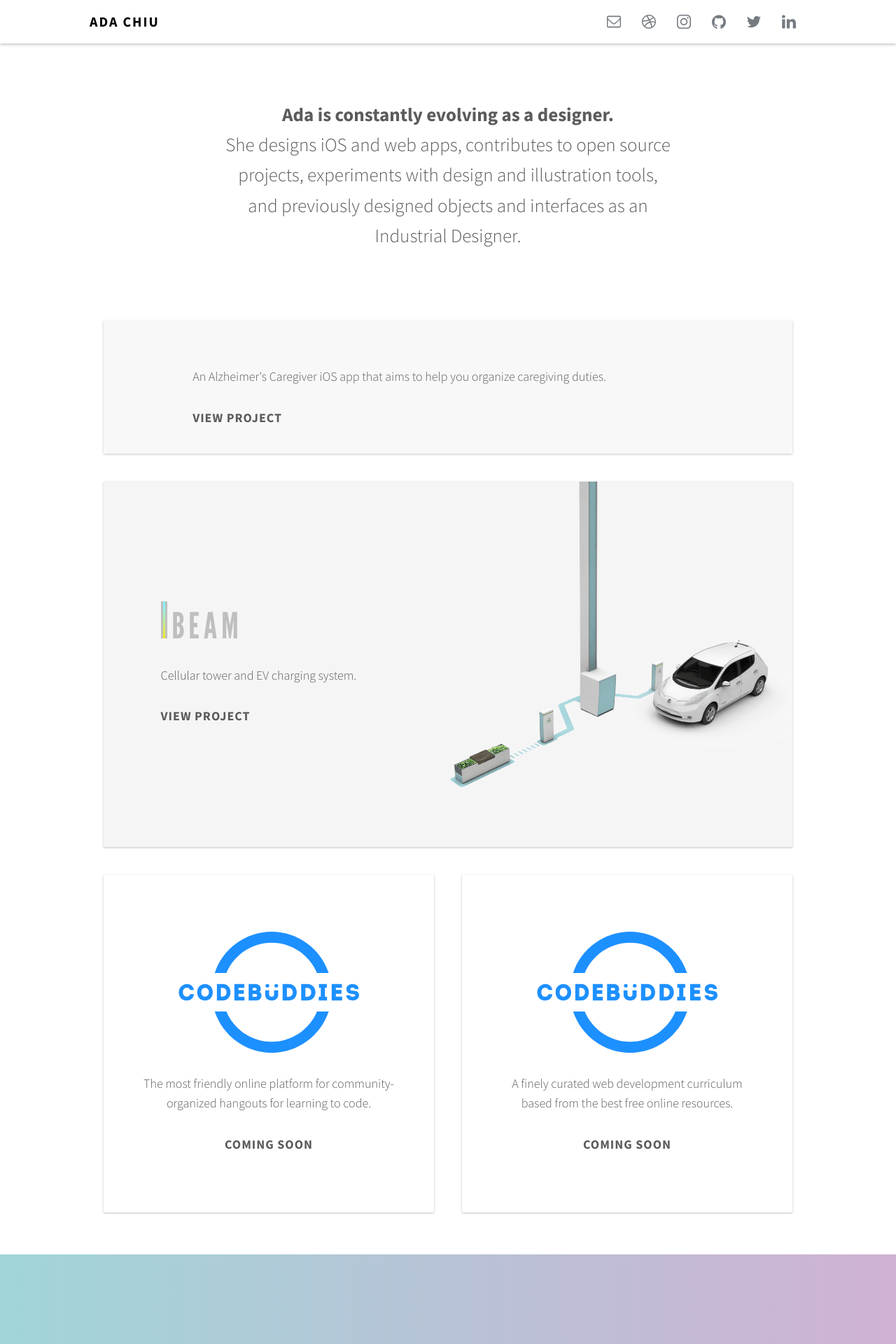
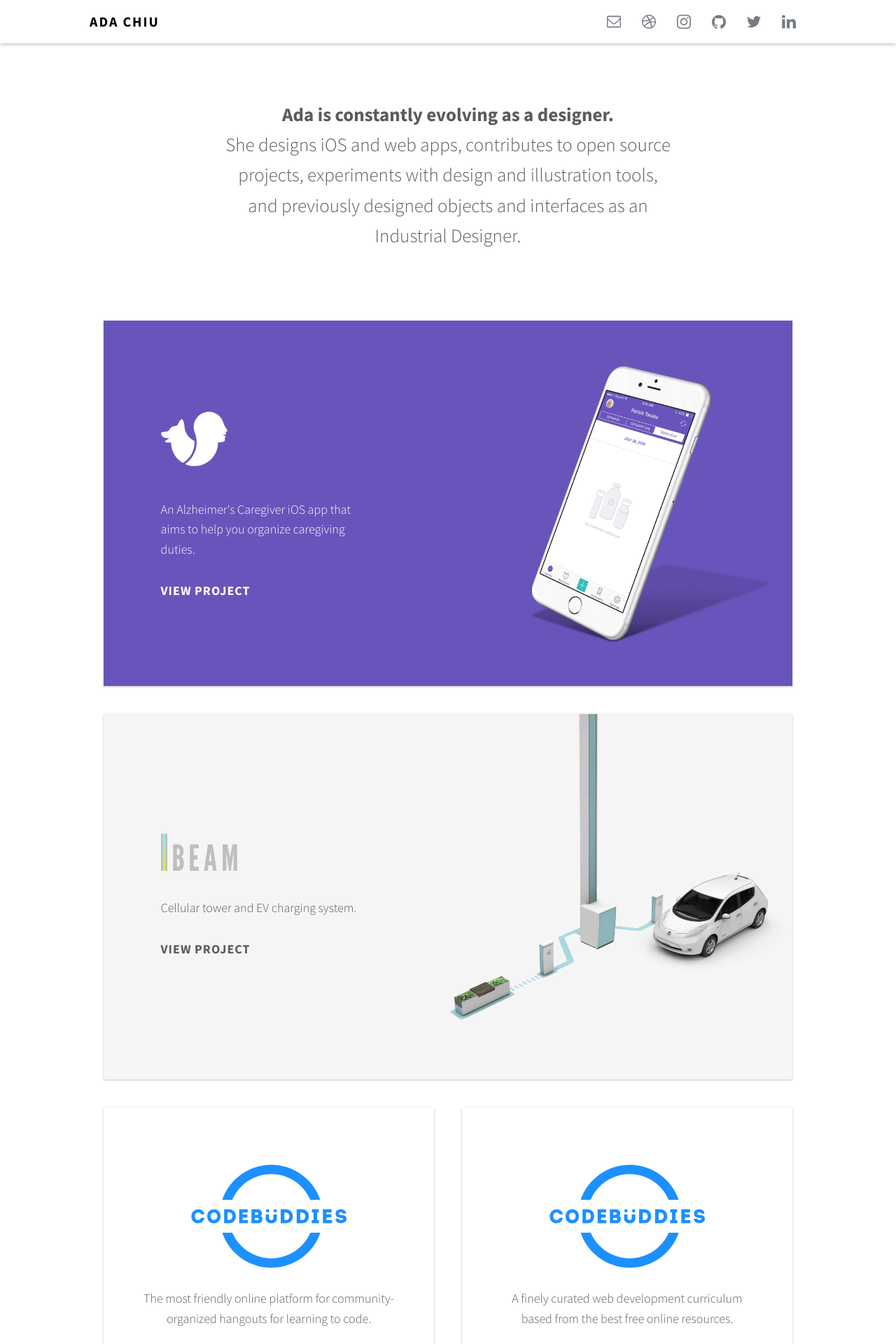
Before and after one commit to adachiu/adachiu.github.io, a Jekyll site: the page built from index.html, in a window 1280 px wide. Shown: the top 1920 px of the page at 70% size. Built offline with Jekyll 4.4.1, drawn with Linux system fonts in a browser that asks for light colours.

Commit message:
add alzie card content and media queries

```diff
--- a/_includes/home-works.html
+++ b/_includes/home-works.html
@@ -2,12 +2,12 @@
 
     <section class="section-alzie card">
       <div class="section-alzie-text">
+        <div class="alzie-logo">
+          <img src="assets/img/alzie/alzie-logo.svg" alt="Alzie, an iOS app for Alzheimer's Caregivers.">
+        </div>
         <p class="project-desc">An Alzheimer's Caregiver iOS app that aims to help you organize caregiving duties.</p>
         <a class="btn btn-alzie" href="{{ site.baseurl }}/alzie">View project</a>
       </div>
-<!--      <div class="section-alzie-img">
-          <img src="/assets/img/home-alzie.png">
-      </div> -->
     </section> <!-- section-alzie end -->
 
     <section class="section-ibeam card">
@@ -18,9 +18,6 @@
         <p class="project-desc">Cellular tower and EV charging system.</p>
         <a class="btn btn-ibeam" href="{{ site.baseurl }}/ibeam">View project</a>
       </div>
-<!--      <div class="section-ibeam-img">
-        <img clas="ibeam-img" src="/assets/img/teaser-ibeam-v5-minified.png">
-      </div> -->
     </section> <!-- section-ibeam end -->
 
     <section class="section-opensource">
--- a/assets/css/main.css
+++ b/assets/css/main.css
@@ -741,55 +741,143 @@ svg:hover .linkedin {
 .section-alzie {
   -webkit-box-align: center;
       -ms-flex-align: center;
-              -ms-grid-row-align: center;
           align-items: center;
-  background-color: #f8f8f8;
-  display: block;
+  background-color: #6954bb;
+  background-image: url("/assets/img/ibeam/ibeam-card.png");
+  background-position: top right;
+  background-repeat: no-repeat;
+  background-size: 50%, contain;
+  display: -webkit-box;
+  display: -ms-flexbox;
+  display: flex;
   -webkit-box-orient: horizontal;
   -webkit-box-direction: normal;
       -ms-flex-direction: row;
           flex-direction: row;
-  height: auto;
+  height: 30em;
   margin: 5% 0;
   padding: 2em;
-  text-align: left;
+  position: relative;
+  text-align: center;
   width: auto; }
-  /* line 60, 2-home/_home-works.scss */
+  /* line 65, 2-home/_home-works.scss */
   .section-alzie p {
     margin-top: 1.6666666666666667em; }
   @media only screen and (min-width: 320px) {
     /* line 49, 2-home/_home-works.scss */
     .section-alzie {
+      background-image: none;
+      height: auto;
+      -webkit-box-pack: center;
+          -ms-flex-pack: center;
+              justify-content: center;
       margin: 20px 20px 40px; } }
   @media only screen and (min-width: 768px) {
     /* line 49, 2-home/_home-works.scss */
     .section-alzie {
-      margin: 20px; } }
+      background-image: url("/assets/img/alzie/alzie-phone.png");
+      background-position: right 30px center;
+      background-repeat: no-repeat;
+      background-size: 45%, contain;
+      height: 15em;
+      -webkit-box-pack: start;
+          -ms-flex-pack: start;
+              justify-content: flex-start;
+      margin: 20px 20px 40px;
+      width: auto; } }
   @media only screen and (min-width: 1024px) {
     /* line 49, 2-home/_home-works.scss */
     .section-alzie {
-      margin: 20px 20px 40px;
-      width: auto; } }
-  /* line 82, 2-home/_home-works.scss */
-  .section-alzie .section-alzie-text {
+      background-size: 35%, contain;
+      height: 18em; } }
+  @media only screen and (min-width: 1200px) {
+    /* line 49, 2-home/_home-works.scss */
+    .section-alzie {
+      height: 25em; } }
+  @media only screen and (min-width: 1600px) {
+    /* line 49, 2-home/_home-works.scss */
+    .section-alzie {
+      background-size: 32%, contain;
+      height: 20em; } }
+  @media only screen and (min-width: 1800px) {
+    /* line 49, 2-home/_home-works.scss */
+    .section-alzie {
+      height: 25em; } }
+  @media only screen and (min-width: 2304px) {
+    /* line 49, 2-home/_home-works.scss */
+    .section-alzie {
+      height: 30em; } }
+  @media only screen and (min-width: 2880px) {
+    /* line 49, 2-home/_home-works.scss */
+    .section-alzie {
+      height: 40em; } }
+
+/* line 122, 2-home/_home-works.scss */
+.section-alzie-text {
   padding: 0 0 0 10%;
   text-align: left; }
-    /* line 86, 2-home/_home-works.scss */
-    .section-alzie .section-alzie-text .project-desc {
-      color: #5b5b5b; }
-    /* line 90, 2-home/_home-works.scss */
-    .section-alzie .section-alzie-text .btn-alzie {
-      color: #5b5b5b;
+  @media only screen and (min-width: 320px) {
+    /* line 122, 2-home/_home-works.scss */
+    .section-alzie-text {
+      padding: 0;
+      text-align: center; } }
+  @media only screen and (min-width: 768px) {
+    /* line 122, 2-home/_home-works.scss */
+    .section-alzie-text {
+      padding: 0 0 0 5%;
+      text-align: left;
+      width: 50%; } }
+  @media only screen and (min-width: 1024px) {
+    /* line 122, 2-home/_home-works.scss */
+    .section-alzie-text {
+      width: 30%; } }
+  @media only screen and (min-width: 2880px) {
+    /* line 122, 2-home/_home-works.scss */
+    .section-alzie-text {
+      width: 30%; } }
+  /* line 149, 2-home/_home-works.scss */
+  .section-alzie-text .project-desc {
+    color: #fff; }
+
+/* line 154, 2-home/_home-works.scss */
+.btn-alzie {
+  color: #fff;
   -webkit-box-pack: start;
       -ms-flex-pack: start;
           justify-content: flex-start;
   margin-top: 1.6666666666666667em;
   padding: 0; }
-    /* line 97, 2-home/_home-works.scss */
-    .section-alzie .section-alzie-text .btn-alzie:hover {
+  @media only screen and (min-width: 320px) {
+    /* line 154, 2-home/_home-works.scss */
+    .btn-alzie {
+      -webkit-box-pack: center;
+          -ms-flex-pack: center;
+              justify-content: center; } }
+  @media only screen and (min-width: 768px) {
+    /* line 154, 2-home/_home-works.scss */
+    .btn-alzie {
+      -webkit-box-pack: start;
+          -ms-flex-pack: start;
+              justify-content: flex-start; } }
+
+/* line 171, 2-home/_home-works.scss */
+.btn-alzie:hover {
   opacity: .5; }
 
-/* line 107, 2-home/_home-works.scss */
+@media only screen and (min-width: 320px) {
+  /* line 175, 2-home/_home-works.scss */
+  .alzie-logo {
+    padding: 0 30%; } }
+@media only screen and (min-width: 768px) {
+  /* line 175, 2-home/_home-works.scss */
+  .alzie-logo {
+    padding: 0 75% 0 0; } }
+@media only screen and (min-width: 1024px) {
+  /* line 175, 2-home/_home-works.scss */
+  .alzie-logo {
+    padding: 0 65% 0 0; } }
+
+/* line 195, 2-home/_home-works.scss */
 .section-ibeam {
   -webkit-box-align: center;
       -ms-flex-align: center;
@@ -812,21 +900,20 @@ svg:hover .linkedin {
   position: relative;
   text-align: center;
   width: auto; }
-  /* line 123, 2-home/_home-works.scss */
+  /* line 211, 2-home/_home-works.scss */
   .section-ibeam p {
     margin-top: 1.6666666666666667em; }
   @media only screen and (min-width: 320px) {
-    /* line 107, 2-home/_home-works.scss */
+    /* line 195, 2-home/_home-works.scss */
     .section-ibeam {
       background-image: none;
       height: auto;
       -webkit-box-pack: center;
           -ms-flex-pack: center;
               justify-content: center;
-      margin: 20px 20px 40px;
-      width: auto; } }
+      margin: 20px 20px 40px; } }
   @media only screen and (min-width: 768px) {
-    /* line 107, 2-home/_home-works.scss */
+    /* line 195, 2-home/_home-works.scss */
     .section-ibeam {
       background-image: url("/assets/img/ibeam/ibeam-card.png");
       background-position: top right;
@@ -839,62 +926,58 @@ svg:hover .linkedin {
       margin: 20px;
       width: auto; } }
   @media only screen and (min-width: 1024px) {
-    /* line 107, 2-home/_home-works.scss */
+    /* line 195, 2-home/_home-works.scss */
     .section-ibeam {
       height: 18em; } }
   @media only screen and (min-width: 1200px) {
-    /* line 107, 2-home/_home-works.scss */
+    /* line 195, 2-home/_home-works.scss */
     .section-ibeam {
       height: 25em; } }
-  @media only screen and (min-width: 1600px) {
-    /* line 107, 2-home/_home-works.scss */
-    .section-ibeam {
-      height: 20em; } }
   @media only screen and (min-width: 1800px) {
-    /* line 107, 2-home/_home-works.scss */
+    /* line 195, 2-home/_home-works.scss */
     .section-ibeam {
       height: 25em; } }
   @media only screen and (min-width: 2304px) {
-    /* line 107, 2-home/_home-works.scss */
+    /* line 195, 2-home/_home-works.scss */
     .section-ibeam {
       height: 30em; } }
   @media only screen and (min-width: 2880px) {
-    /* line 107, 2-home/_home-works.scss */
+    /* line 195, 2-home/_home-works.scss */
     .section-ibeam {
       height: 40em; } }
 
-/* line 179, 2-home/_home-works.scss */
+/* line 261, 2-home/_home-works.scss */
 .section-ibeam-text {
   padding: 0 0 0 10%;
   text-align: left; }
   @media only screen and (min-width: 320px) {
-    /* line 179, 2-home/_home-works.scss */
+    /* line 261, 2-home/_home-works.scss */
     .section-ibeam-text {
       padding: 0;
       text-align: center; } }
   @media only screen and (min-width: 768px) {
-    /* line 179, 2-home/_home-works.scss */
+    /* line 261, 2-home/_home-works.scss */
     .section-ibeam-text {
       padding: 0 0 0 5%;
       text-align: left;
       width: 50%; } }
   @media only screen and (min-width: 1024px) {
-    /* line 179, 2-home/_home-works.scss */
+    /* line 261, 2-home/_home-works.scss */
     .section-ibeam-text {
       width: 40%; } }
   @media only screen and (min-width: 1600px) {
-    /* line 179, 2-home/_home-works.scss */
+    /* line 261, 2-home/_home-works.scss */
     .section-ibeam-text {
       width: auto; } }
   @media only screen and (min-width: 2880px) {
-    /* line 179, 2-home/_home-works.scss */
+    /* line 261, 2-home/_home-works.scss */
     .section-ibeam-text {
       width: 30%; } }
-  /* line 211, 2-home/_home-works.scss */
+  /* line 293, 2-home/_home-works.scss */
   .section-ibeam-text .project-desc {
     color: #5b5b5b; }
 
-/* line 216, 2-home/_home-works.scss */
+/* line 298, 2-home/_home-works.scss */
 .btn-ibeam {
   color: #5b5b5b;
   -webkit-box-pack: start;
@@ -903,43 +986,39 @@ svg:hover .linkedin {
   margin-top: 1.6666666666666667em;
   padding: 0; }
   @media only screen and (min-width: 320px) {
-    /* line 216, 2-home/_home-works.scss */
+    /* line 298, 2-home/_home-works.scss */
     .btn-ibeam {
       -webkit-box-pack: center;
           -ms-flex-pack: center;
               justify-content: center; } }
   @media only screen and (min-width: 768px) {
-    /* line 216, 2-home/_home-works.scss */
+    /* line 298, 2-home/_home-works.scss */
     .btn-ibeam {
       -webkit-box-pack: start;
           -ms-flex-pack: start;
               justify-content: flex-start; } }
 
-/* line 233, 2-home/_home-works.scss */
+/* line 315, 2-home/_home-works.scss */
 .btn-ibeam:hover {
   opacity: .5; }
 
-/* line 237, 2-home/_home-works.scss */
+/* line 319, 2-home/_home-works.scss */
 .ibeam-logo {
   padding: 0 50% 0 0; }
   @media only screen and (min-width: 320px) {
-    /* line 237, 2-home/_home-works.scss */
+    /* line 319, 2-home/_home-works.scss */
     .ibeam-logo {
       padding: 0 25%; } }
   @media only screen and (min-width: 768px) {
-    /* line 237, 2-home/_home-works.scss */
-    .ibeam-logo {
-      padding: 0 70% 0 0; } }
-  @media only screen and (min-width: 1200px) {
-    /* line 237, 2-home/_home-works.scss */
+    /* line 319, 2-home/_home-works.scss */
     .ibeam-logo {
       padding: 0 70% 0 0; } }
   @media only screen and (min-width: 1600px) {
-    /* line 237, 2-home/_home-works.scss */
+    /* line 319, 2-home/_home-works.scss */
     .ibeam-logo {
       padding: 0 60% 0 0; } }
 
-/* line 263, 2-home/_home-works.scss */
+/* line 340, 2-home/_home-works.scss */
 .section-opensource {
   display: -webkit-box;
   display: -ms-flexbox;
@@ -950,21 +1029,21 @@ svg:hover .linkedin {
           flex-direction: row;
   margin: 0;
   padding: 0; }
-  /* line 269, 2-home/_home-works.scss */
+  /* line 346, 2-home/_home-works.scss */
   .section-opensource p {
     margin-top: 1.6666666666666667em; }
   @media only screen and (min-width: 320px) {
-    /* line 263, 2-home/_home-works.scss */
+    /* line 340, 2-home/_home-works.scss */
     .section-opensource {
       display: block; } }
   @media only screen and (min-width: 768px) {
-    /* line 263, 2-home/_home-works.scss */
+    /* line 340, 2-home/_home-works.scss */
     .section-opensource {
       display: -webkit-box;
       display: -ms-flexbox;
       display: flex; } }
 
-/* line 284, 2-home/_home-works.scss */
+/* line 361, 2-home/_home-works.scss */
 .section-codebuddies {
   -webkit-box-align: center;
       -ms-flex-align: center;
@@ -985,52 +1064,52 @@ svg:hover .linkedin {
   text-align: center;
   width: auto; }
   @media only screen and (min-width: 320px) {
-    /* line 284, 2-home/_home-works.scss */
+    /* line 361, 2-home/_home-works.scss */
     .section-codebuddies {
       margin: 20px 20px 40px; }
-      /* line 299, 2-home/_home-works.scss */
+      /* line 376, 2-home/_home-works.scss */
       .section-codebuddies .cb-logo {
-        width: 70%; } }
+        width: 60%; } }
   @media only screen and (min-width: 768px) {
-    /* line 284, 2-home/_home-works.scss */
+    /* line 361, 2-home/_home-works.scss */
     .section-codebuddies {
       margin: 20px;
       padding: 8% 5%; }
-      /* line 309, 2-home/_home-works.scss */
+      /* line 386, 2-home/_home-works.scss */
       .section-codebuddies .cb-logo {
-        width: 70%; } }
+        width: 60%; } }
   @media only screen and (min-width: 1024px) {
-    /* line 284, 2-home/_home-works.scss */
+    /* line 361, 2-home/_home-works.scss */
     .section-codebuddies {
       margin: 20px;
       padding: 8% 5%; } }
   @media only screen and (min-width: 1600px) {
-    /* line 284, 2-home/_home-works.scss */
+    /* line 361, 2-home/_home-works.scss */
     .section-codebuddies {
       margin: 20px;
       padding: 8% 5%; } }
   @media only screen and (min-width: 1800px) {
-    /* line 284, 2-home/_home-works.scss */
+    /* line 361, 2-home/_home-works.scss */
     .section-codebuddies {
       margin: 20px;
       padding: 8%; } }
   @media only screen and (min-width: 2880px) {
-    /* line 284, 2-home/_home-works.scss */
+    /* line 361, 2-home/_home-works.scss */
     .section-codebuddies {
       margin: 20px;
       padding: 5% 12%; } }
-  /* line 338, 2-home/_home-works.scss */
+  /* line 415, 2-home/_home-works.scss */
   .section-codebuddies .project-desc {
     color: #5b5b5b; }
-  /* line 342, 2-home/_home-works.scss */
+  /* line 419, 2-home/_home-works.scss */
   .section-codebuddies .btn-codebuddies {
     color: #5b5b5b;
     margin-top: 1.6666666666666667em; }
-  /* line 347, 2-home/_home-works.scss */
+  /* line 424, 2-home/_home-works.scss */
   .section-codebuddies .btn-codebuddies:hover {
     opacity: .5; }
 
-/* line 352, 2-home/_home-works.scss */
+/* line 429, 2-home/_home-works.scss */
 .section-odin {
   -webkit-box-align: center;
       -ms-flex-align: center;
@@ -1051,48 +1130,48 @@ svg:hover .linkedin {
   text-align: center;
   width: auto; }
   @media only screen and (min-width: 320px) {
-    /* line 352, 2-home/_home-works.scss */
+    /* line 429, 2-home/_home-works.scss */
     .section-odin {
       margin: 20px 20px 40px; }
-      /* line 367, 2-home/_home-works.scss */
+      /* line 444, 2-home/_home-works.scss */
       .section-odin .cb-logo {
-        width: 70%; } }
+        width: 60%; } }
   @media only screen and (min-width: 768px) {
-    /* line 352, 2-home/_home-works.scss */
+    /* line 429, 2-home/_home-works.scss */
     .section-odin {
       margin: 20px;
       padding: 8% 5%; }
-      /* line 377, 2-home/_home-works.scss */
+      /* line 454, 2-home/_home-works.scss */
       .section-odin .cb-logo {
-        width: 70%; } }
+        width: 60%; } }
   @media only screen and (min-width: 1024px) {
-    /* line 352, 2-home/_home-works.scss */
+    /* line 429, 2-home/_home-works.scss */
     .section-odin {
       margin: 20px;
       padding: 8% 5%; } }
   @media only screen and (min-width: 1600px) {
-    /* line 352, 2-home/_home-works.scss */
+    /* line 429, 2-home/_home-works.scss */
     .section-odin {
       margin: 20px;
       padding: 8% 5%; } }
   @media only screen and (min-width: 1800px) {
-    /* line 352, 2-home/_home-works.scss */
+    /* line 429, 2-home/_home-works.scss */
     .section-odin {
       margin: 20px;
       padding: 8%; } }
   @media only screen and (min-width: 2880px) {
-    /* line 352, 2-home/_home-works.scss */
+    /* line 429, 2-home/_home-works.scss */
     .section-odin {
       margin: 20px;
       padding: 5% 12%; } }
-  /* line 406, 2-home/_home-works.scss */
+  /* line 483, 2-home/_home-works.scss */
   .section-odin .project-desc {
     color: #5b5b5b; }
-  /* line 410, 2-home/_home-works.scss */
+  /* line 487, 2-home/_home-works.scss */
   .section-odin .btn-odin {
     color: #5b5b5b;
     margin-top: 1.6666666666666667em; }
-  /* line 415, 2-home/_home-works.scss */
+  /* line 492, 2-home/_home-works.scss */
   .section-odin .btn-odin:hover {
     opacity: .5; }
 
```
Also changed, not shown: assets/css/2-home/_home-works.scss (+108 -31 lines), assets/img/alzie/alzie-logo.svg (renamed from assets/img/logo-Alzie.svg), assets/img/alzie/alzie-phone.png (renamed from assets/img/home-alzie.png). Lines whose indentation alone changed are shown as unchanged.
